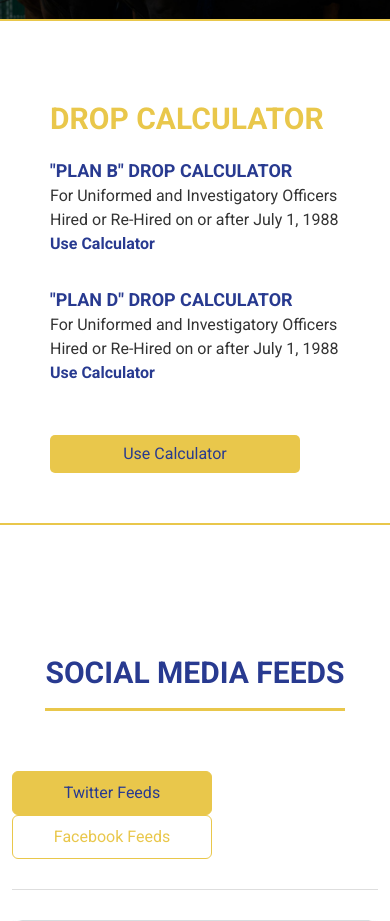
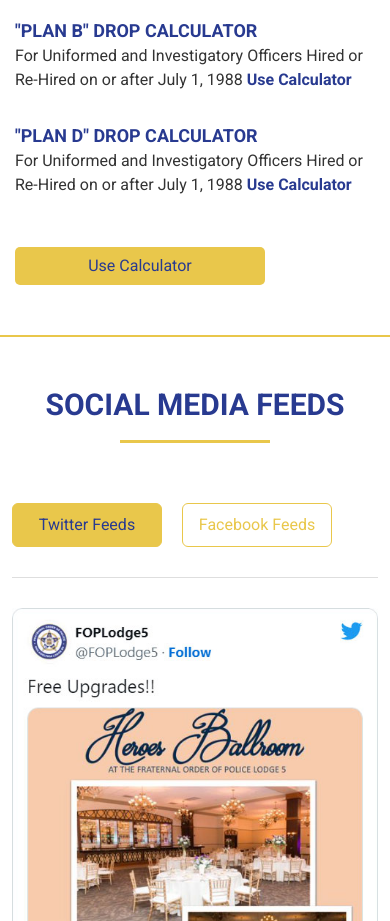
Before and after one commit to Ankush-rana-work/fop5, a plain HTML site: page index.html in a window 390 px wide. Shown: the part 4937-5858 px from the top of the page. Drawn offline with Linux system fonts and the light colour scheme.

Commit message:
changes on home and scholarship page

```diff
--- a/assets/css/style.css
+++ b/assets/css/style.css
@@ -1054,6 +1054,7 @@ footer .secondary-footer .copyright p a {
 .section-listing .listing ul li a{
     padding-left: 30px;
     position:relative;
+    display:flex;
 }
 .section-listing .listing ul li a:before{
     content:'';
@@ -1651,6 +1652,15 @@ footer .secondary-footer .copyright p a {
     }
 }
 @media screen and (max-width:767px){
+    .feedsTab {
+        padding: 50px 0 50px;
+    }
+    .feedsTab .feedsBlock ul li button {
+        min-width: 150px;
+    }
+    .feedsTab .feedsBlock ul li {
+        margin-right: 20px;
+    }
     .resource-members {
         padding: 50px 0;
     }
@@ -1815,8 +1825,18 @@ footer .secondary-footer .copyright p a {
         width: 100%;
     }
     .zigzag-container .zigzag-content-row .zigzag-content h3 {
+        margin-top:0;
         font-size: var(--font30);
         margin-bottom: 20px;
+    }
+    .zigzag-container .zigzag-content-row .zigzag-content {
+        padding: 50px 15px 50px 15px;
+    }
+    .zigzag-container .zigzag-content-row .zigzag-content h6 {
+        margin-top: 0;
+    }
+    .sectionHeading h2:after {
+        width: 150px;
     }
     .zigzag-container .zigzag-content-row .zigzag-content .btnPrimary{
         margin-top:50px;
@@ -1980,4 +2000,16 @@ footer .secondary-footer .copyright p a {
     .common-cards .card-row {
         grid-template-columns: repeat(1, 1fr);
     }
-}
+    .sectionHeading h2 {
+        margin-top: 0;
+    }
+    .zigzag-container .zigzag-content-row.reverse .zigzag-content h3 {
+        max-width: 370px;
+        margin-top: 0;
+    }
+}
+@media screen and (max-width:374px){
+    .feedsTab .feedsBlock ul li button {
+        min-width: 120px;
+    }
+}
```
